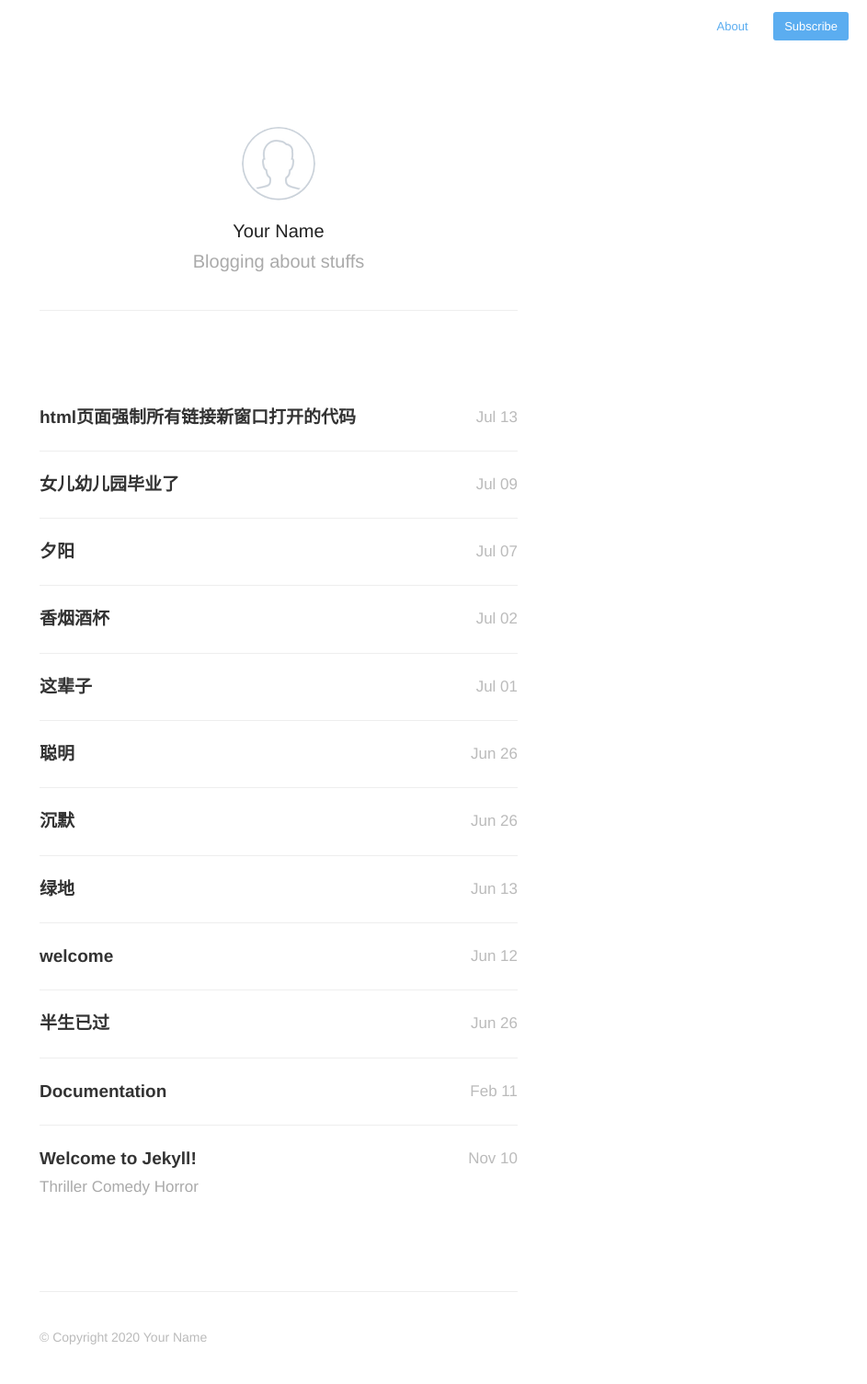
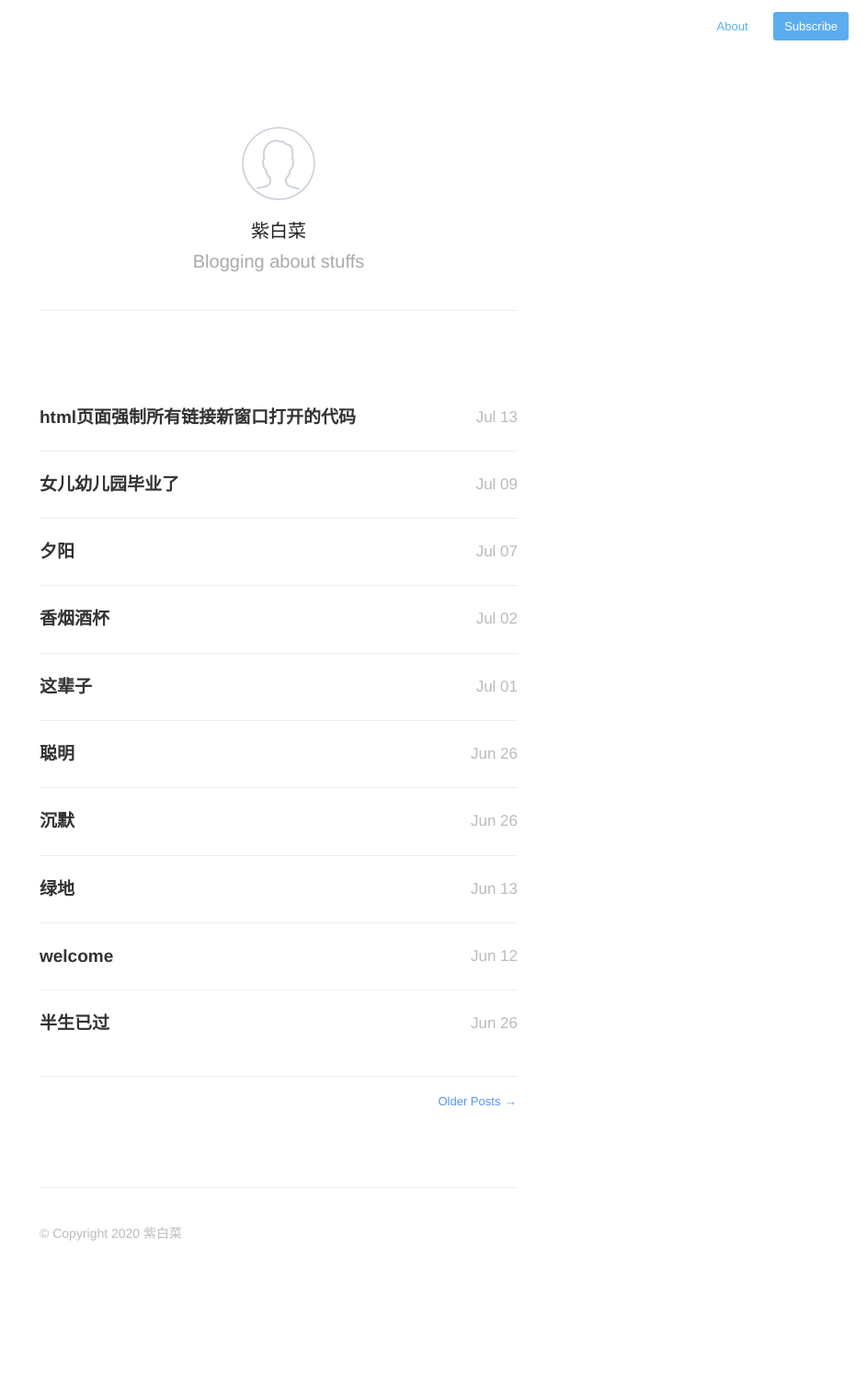
Before and after one commit to ZiBaiCai/zibaicai.github.io, a Jekyll site: the page built from index.html, in a window 1280 px wide. Shown: the whole page at 92% size, without its empty margins (337-1280 px from the left). Built offline with Jekyll 4.4.1, drawn with Linux system fonts in a browser that asks for light colours; nearby versions of some CDN libraries; the list of posts is cut into pages by our own code; after the commit the page ends 1392 px from its top, so only the background shows below that.

Commit message:
Update _config.yml

```diff
--- a/_config.yml
+++ b/_config.yml
@@ -8,18 +8,18 @@ markdown: kramdown
 highlighter: rouge
 
 plugins: [jekyll-paginate]
-paginate: 20
-domain_name: 'http://yourblog-domain.com'
-google_analytics: 'UA-XXXXXXXX-X'
-disqus: false
-disqus_shortname: 'your-disqus-shortname'
+paginate: 10
+domain_name: 'zibaicai.com'
+# google_analytics: 'UA-XXXXXXXX-X'
+# disqus: false
+# disqus_shortname: 'your-disqus-shortname'
 
 # Details for the RSS feed generator
-url:            'http://your-blog-url.example.com'
-author:         'Your Name'
-authorTwitter:  'YourTwitterUsername'
+url:            'https://zibaicai.com'
+author:         '紫白菜'
+# authorTwitter:  'YourTwitterUsername'
 
-permalink:       /:year/:title/
+permalink:       /:title.html
 
 defaults:
     -
```
